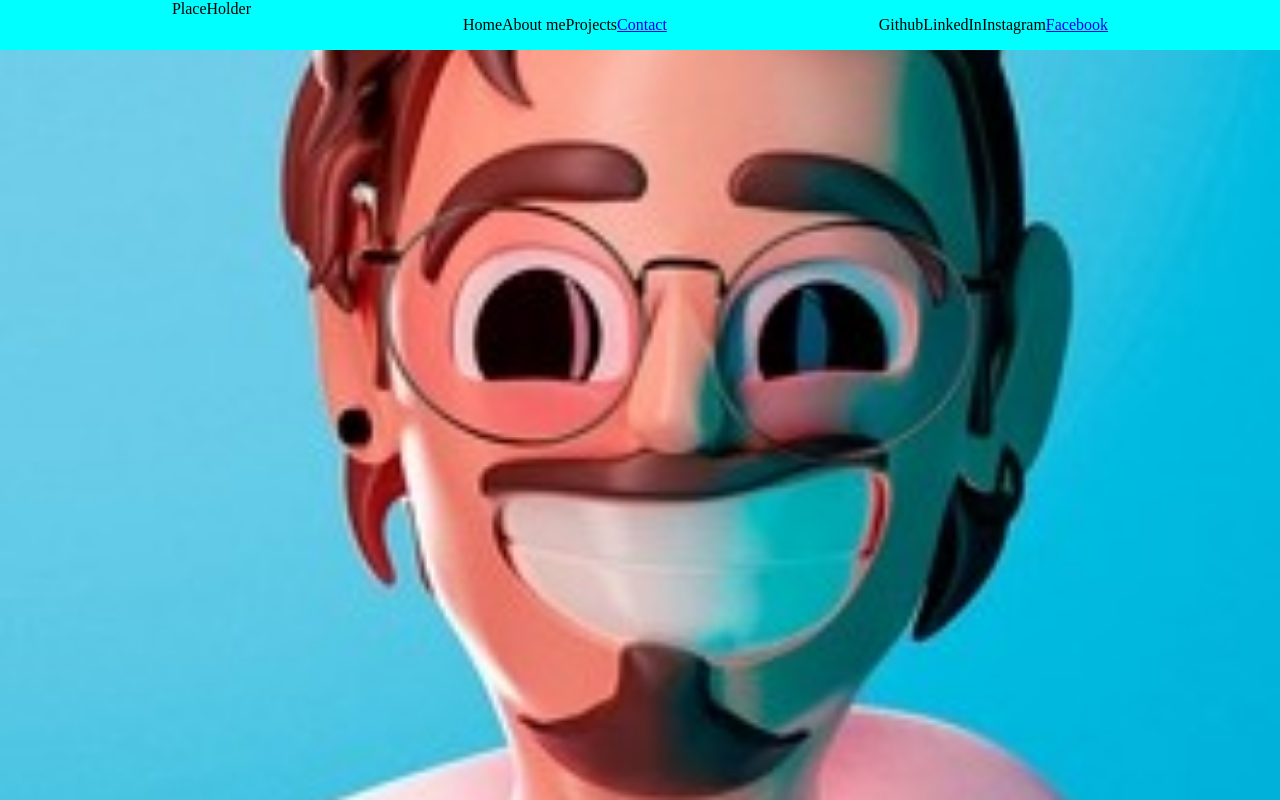
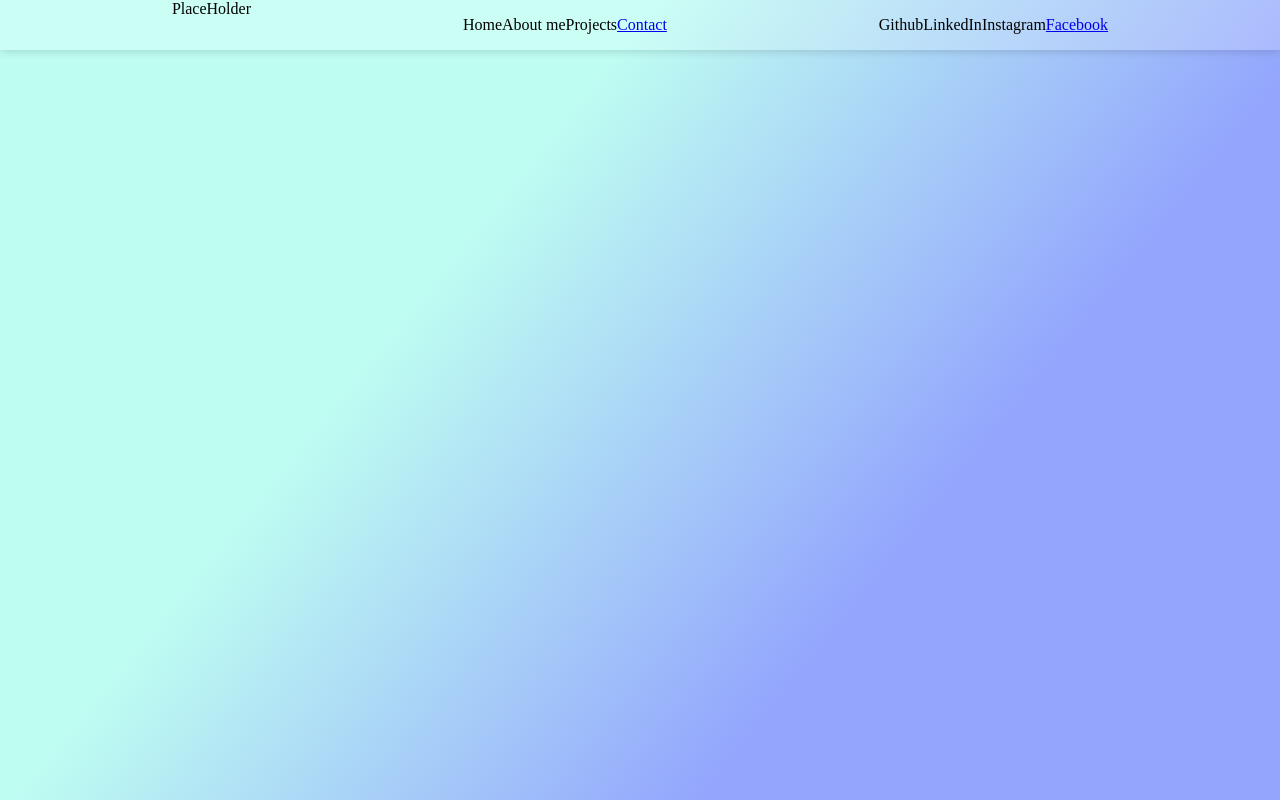
Before and after one commit to Negrea-Andrei/Personal_portfolio, a plain HTML site: page index.html in a window 1280 px wide. Drawn offline with Linux system fonts and the light colour scheme.

```diff
--- a/stylesheet.css
+++ b/stylesheet.css
@@ -11,10 +11,7 @@
 .hero-section {
     width: 100%;
     height: 100vh;
-    background-image: url("./Profile1.jpg");
-    background-repeat: no-repeat;
-    background-position: center;
-    background-size: cover;
+    background: linear-gradient(129deg, rgba(147,253,232,0.5998774509803921) 34%, rgba(147,165,253,1) 70%);
     display: flex;
     flex-direction: column;
 }
@@ -27,7 +24,8 @@
     display: flex;
     flex-direction: row;
     justify-content: space-evenly;
-    background-color: aqua;
+    background-color: color-mix(in srgb, white, transparent 80%);
+    box-shadow: 0 0 10px rgba(0, 0, 0, 0.2);
 }
 
 .contact-links, .sections-links {
```
